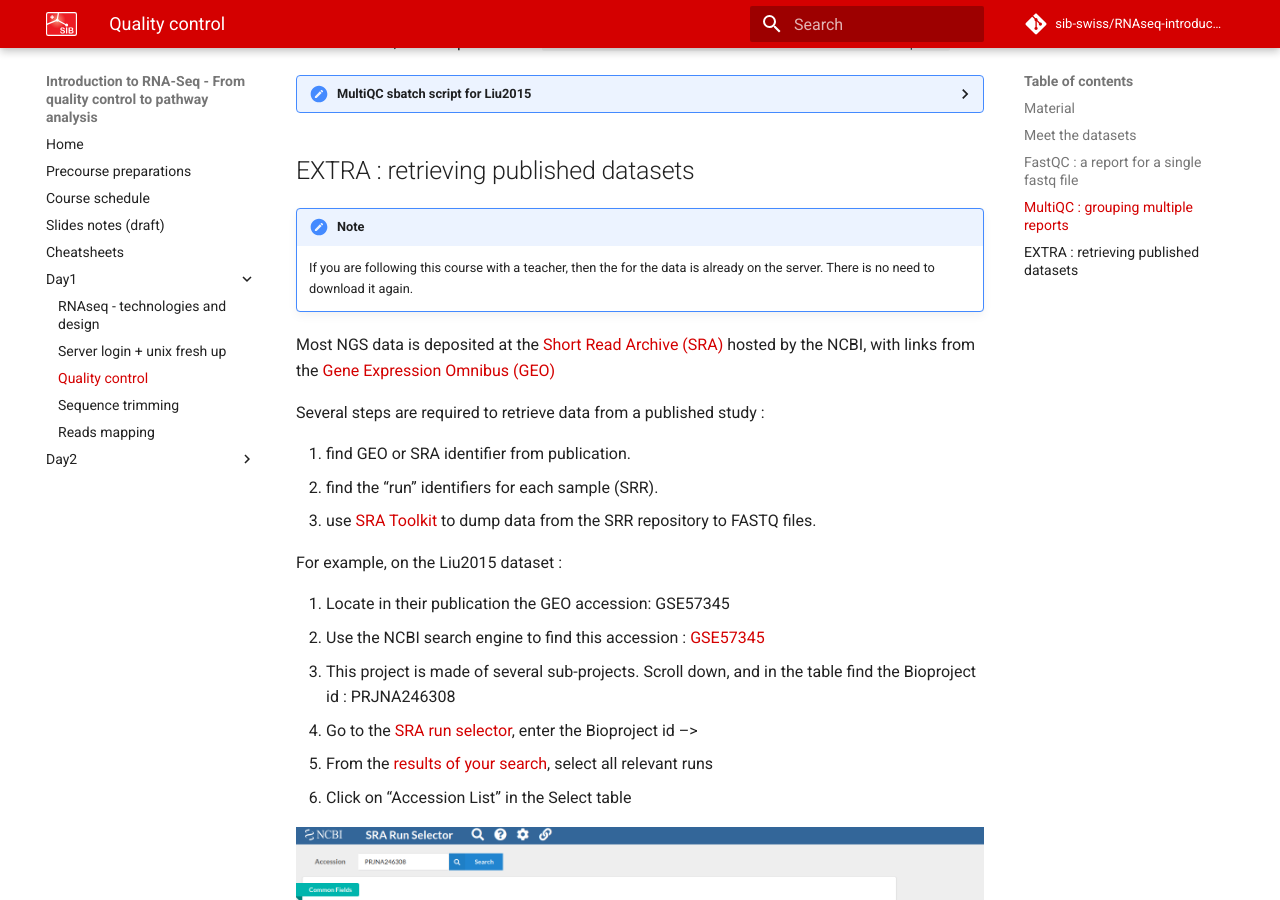
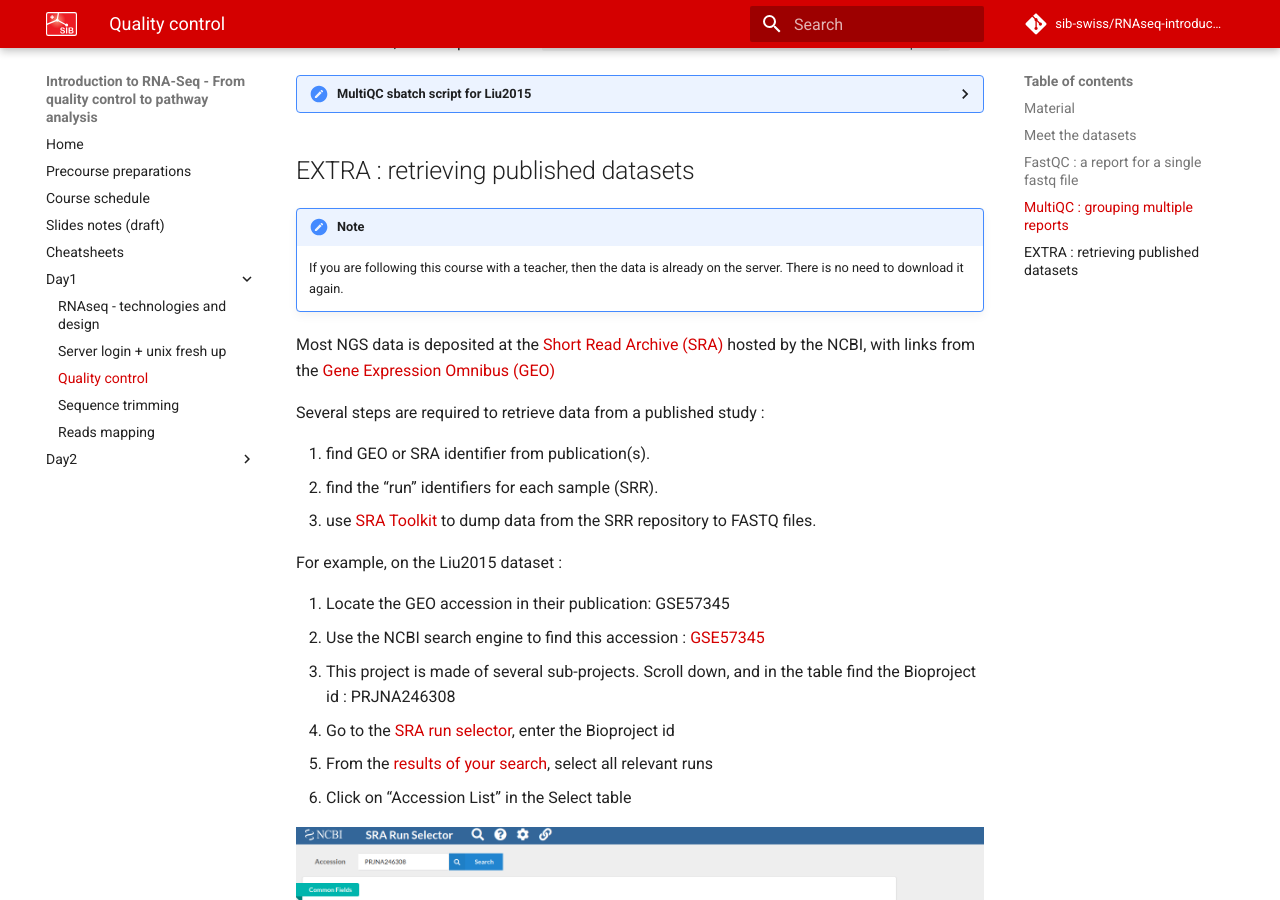
Before and after one commit to sib-swiss/RNAseq-introduction-training, an MkDocs documentation site: the page built from docs/days/quality_control.md, in a window 1280 px wide and 900 px high, scrolled down 5692 px. Built offline with MkDocs 1.6.1 and Material for MkDocs 9.7.7, drawn with Linux system fonts in a browser that asks for light colours; comment, search, counter and statistics services are not loaded; some of the changed text lies outside the part shown.

Commit message:
Minor tweaks

```diff
--- a/docs/days/quality_control.md
+++ b/docs/days/quality_control.md
@@ -259,7 +259,7 @@ We will look at one of these html report on the toy dataset, and one of the pre-
 
 ## MultiQC : grouping multiple reports
 
-In practice, you  likely will have more than a couple of samples (maybe even more than 30 or 50...) to handle: individually consulting and comparing the QC reports of each would be tedious.
+In practice, you likely will have more than a couple of samples (maybe even more than 30 or 50...) to handle: individually consulting and comparing the QC reports of each would be tedious.
 
 [MultiQC](https://multiqc.info/) is a tool that lets you combine multiple reports in a single, interactive document that let you explore your data easily.
 
@@ -441,14 +441,14 @@ Write and execute sbatch scripts to run a MultiQC for the Liu2015 and the Ruhlan
 ## EXTRA : retrieving published datasets
 
 !!! note
-	If you are following this course with a teacher, then the for the data is already on the server. There is no need to download it again.
+	If you are following this course with a teacher, then the data is already on the server. There is no need to download it again.
 
 Most NGS data is deposited at the [Short Read Archive (SRA)](https://www.ncbi.nlm.nih.gov/sra/) hosted by the NCBI, with links from the [Gene Expression Omnibus (GEO)](https://www.ncbi.nlm.nih.gov/geo/)
 
 
  Several steps are required to retrieve data from a published study :
 
- 1. find GEO or SRA identifier from publication.
+ 1. find GEO or SRA identifier from publication(s).
  2. find the “run” identifiers for each sample (SRR).
  3. use [SRA Toolkit](https://github.com/ncbi/sra-tools/wiki/01.-Downloading-SRA-Toolkit) to dump data from the SRR repository to FASTQ files.
 
@@ -456,10 +456,10 @@ Most NGS data is deposited at the [Short Read Archive (SRA)](https://www.ncbi.nl
 For example, on the Liu2015 dataset :
 
 
- 1. Locate in their publication the GEO accession: GSE57345
+ 1. Locate the GEO accession in their publication: GSE57345
  2. Use the NCBI search engine to find this accession : [GSE57345](https://www.ncbi.nlm.nih.gov/bioproject/?term=GSE57345)
  3. This project is made of several sub-projects. Scroll down, and in the table find the Bioproject id : PRJNA246308
- 4. Go to the [SRA run selector](https://trace.ncbi.nlm.nih.gov/Traces/study/?acc=PRJNA246308&o=acc_s%3Aa), enter the Bioproject id -->
+ 4. Go to the [SRA run selector](https://trace.ncbi.nlm.nih.gov/Traces/study/?acc=PRJNA246308&o=acc_s%3Aa), enter the Bioproject id
  5. From the [results of your search](https://trace.ncbi.nlm.nih.gov/Traces/study/?acc=PRJNA246308&o=acc_s%3Aa), select all relevant runs
  6. Click on "Accession List" in the Select table
 
```
Also changed, not shown: other parts of docs/days/quality_control.md (+6 -6 lines).
